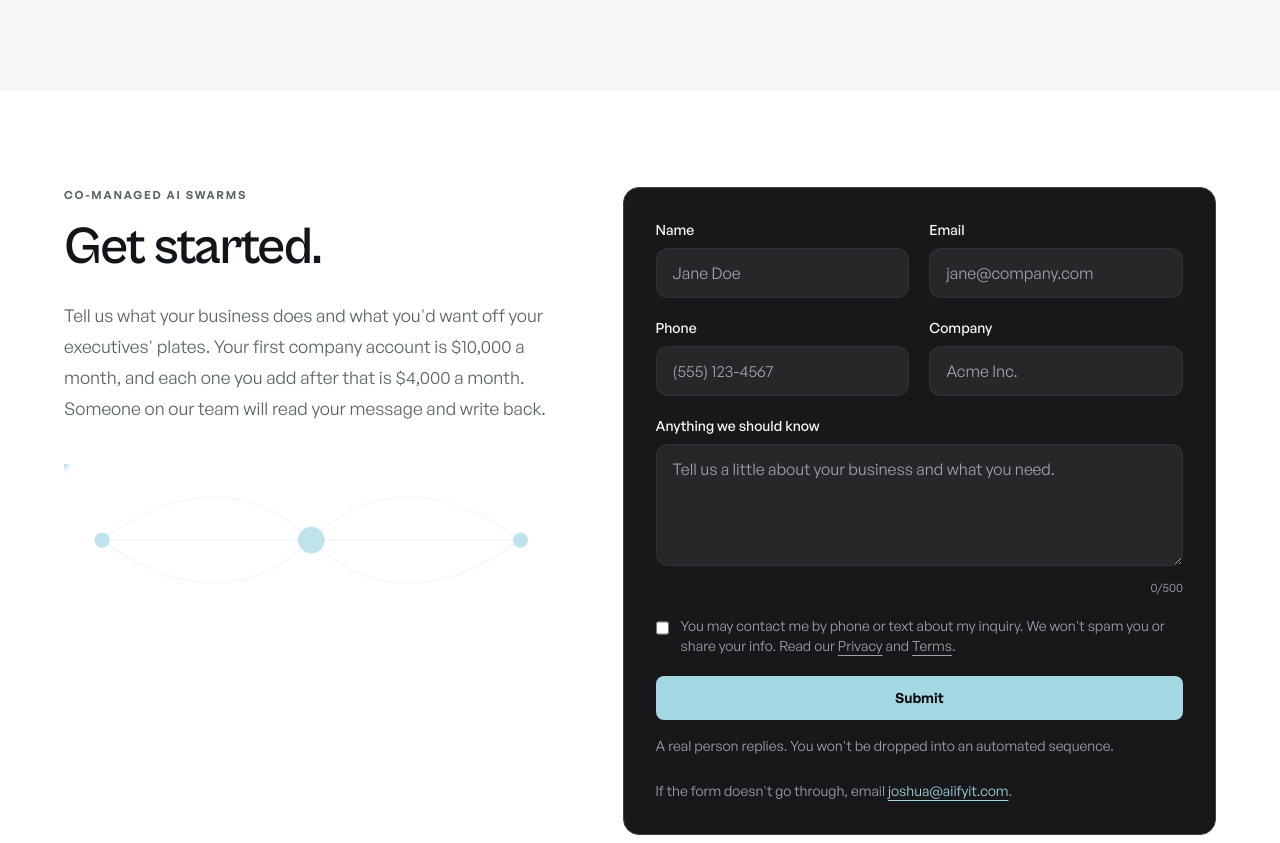
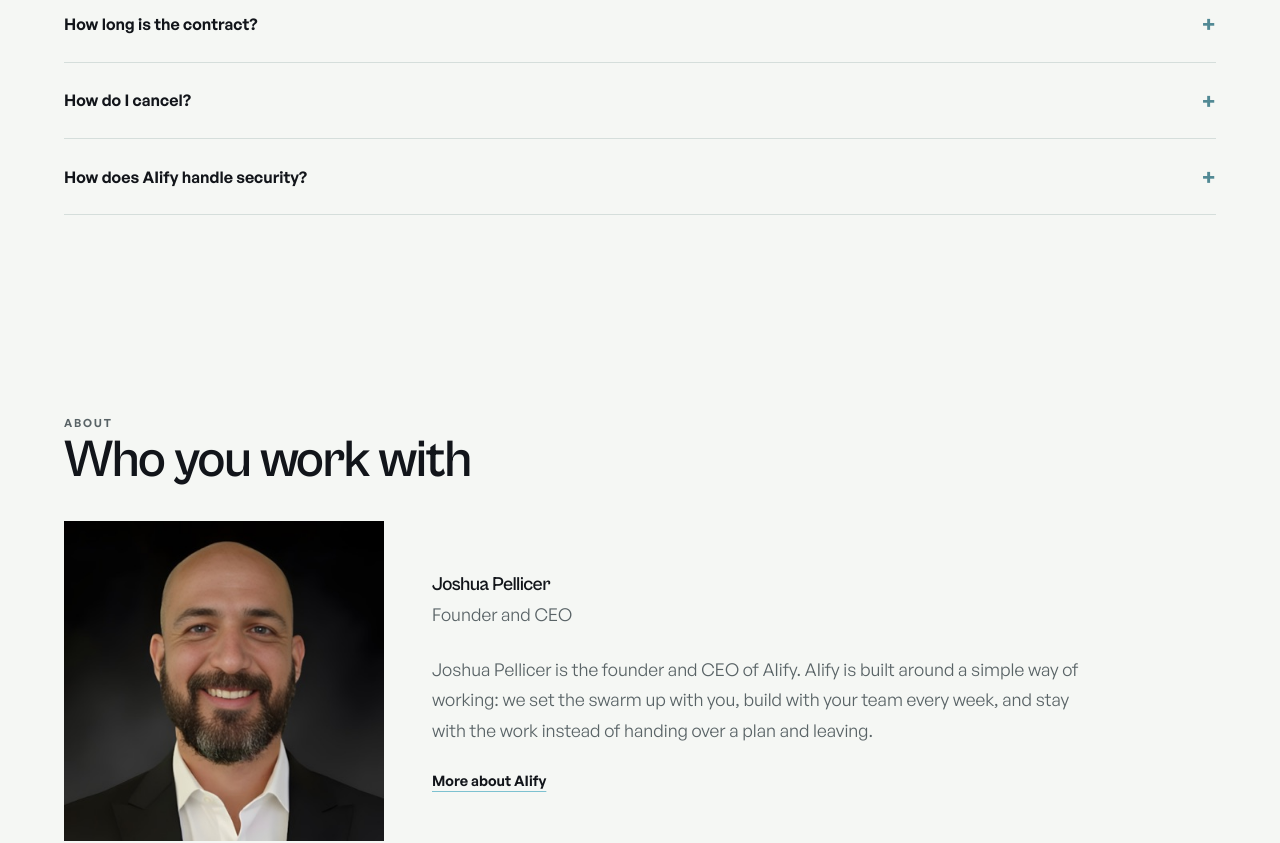
Before and after one commit to aiifyit/aiifyit.github.io, a React (Vite) app: page /about/ in a window 1280 px wide. Shown: the part 7620-8463 px from the top of the page. Built offline with nearby package versions, Linux system fonts and the light colour scheme.

Commit message:
Add homepage FAQs, a founder section, and matching terms facts. (#64)
Document contract length, cancellation notice, and the stated security practice. Add a short About section for Joshua Pellicer that links to /about/. No booking link and no unpublished client proof.

```diff
--- a/content/pages/terms.json
+++ b/content/pages/terms.json
@@ -24,6 +24,19 @@
       ]
     },
     {
+      "title": "Engagement length and cancellation",
+      "paragraphs": [
+        "An engagement starts with 90 days on a month-to-month basis. After those 90 days, there is an 18-month commitment. Either way, cancelling takes 30 days' notice.",
+        "This is a summary, not the agreement itself. A signed engagement, if we work together, is what governs the actual work."
+      ]
+    },
+    {
+      "title": "Security",
+      "paragraphs": [
+        "AIify carries cyber insurance and has an advanced company security protocol that covers the business, all team members, and our clients, with an utmost focus on safety and innovation."
+      ]
+    },
+    {
       "title": "Contact",
       "paragraphs": [
         "Questions about these terms can be sent to joshua@aiifyit.com."
--- a/scripts/build-pages.mjs
+++ b/scripts/build-pages.mjs
@@ -3,7 +3,7 @@ import { renderPage } from './page-template.mjs';
 import { renderHome } from './home-template.mjs';
 import { auditDirectory } from './content-audit.mjs';
 import { renderService } from './service-template.mjs';
-import { renderArticle, renderIndex, escapeHtml } from './article-template.mjs';
+import { renderArticle, renderIndex, escapeHtml, safeJson } from './article-template.mjs';
 const site = JSON.parse(await readFile('content/site.json', 'utf8'));
 const inquiry = JSON.parse(await readFile('content/inquiry.json', 'utf8'));
 if (!/^[A-Z0-9._%+-]+@[A-Z0-9.-]+\.[A-Z]{2,}$/i.test(inquiry.recipient)) throw new Error('Invalid inquiry recipient');
@@ -16,7 +16,18 @@ const shell = await readFile('dist/index.html', 'utf8');
 const stylesheets = [...shell.matchAll(/<link\b[^>]*rel="stylesheet"[^>]*href="([^"]+)"/g)].map(match => match[1]);
 if (!stylesheets.length) throw new Error('Built site stylesheet not found');
 const homeCopy = JSON.parse(await readFile('src/data/homeCopy.json', 'utf8'));
-const home = shell.replace('<div id="root"></div>', `<div id="root">${renderHome(homeCopy)}</div>`);
+const faqSchema = {
+  '@context': 'https://schema.org',
+  '@type': 'FAQPage',
+  mainEntity: homeCopy.ownership.questions.map(({ q, a }) => ({
+    '@type': 'Question',
+    name: q,
+    acceptedAnswer: { '@type': 'Answer', text: a },
+  })),
+};
+const home = shell
+  .replace('</head>', `<script type="application/ld+json">${safeJson(faqSchema)}</script>\n</head>`)
+  .replace('<div id="root"></div>', `<div id="root">${renderHome(homeCopy)}</div>`);
 await writeFile('dist/index.html', home);
 await copyFile('dist/index.html', 'dist/404.html');
 for (const slug of ['about', 'privacy', 'terms']) {
--- a/scripts/check-built-pages.mjs
+++ b/scripts/check-built-pages.mjs
@@ -169,13 +169,29 @@ assert(home.includes('Your first company account is $10,000 a month. Each accoun
 assert(home.includes(escapeHtml(homeCopy.quote.body)));
 assert.equal((home.match(/<h1\b/g) ?? []).length, 1);
 const initialRoot = home.slice(home.indexOf('<div id="root">'));
-for (const section of ['intro', 'model', 'evidence', 'economics', 'ownership', 'quote', 'explore']) {
+for (const section of ['intro', 'model', 'evidence', 'economics', 'ownership', 'about', 'quote', 'explore']) {
   assert(initialRoot.includes(escapeHtml(homeCopy[section].heading)), `${section} heading in initial HTML`);
 }
 for (const faq of homeCopy.ownership.questions) {
   assert(initialRoot.includes(escapeHtml(faq.q)));
   assert(initialRoot.includes(escapeHtml(faq.a)));
 }
+assert.equal(homeCopy.ownership.questions.length, 6);
+for (const value of ['Joshua Pellicer', 'Founder and CEO', homeCopy.about.body]) assert(initialRoot.includes(escapeHtml(value)));
+assert(initialRoot.includes('src="/images/team/joshua.jpg"'));
+assert(initialRoot.includes('href="/about/">More about AIify</a>'));
+assert(initialRoot.indexOf('id="ownership"') < initialRoot.indexOf('id="about"'));
+assert(initialRoot.indexOf('id="about"') < initialRoot.indexOf('id="quote"'));
+assert(!/calendly|timewithjosh|href="\/book\/?"/i.test(home));
+const homeHead = home.slice(0, home.indexOf('</head>'));
+const faqSchemas = [...homeHead.matchAll(/<script type="application\/ld\+json">([\s\S]*?)<\/script>/g)]
+  .map(match => JSON.parse(match[1])).filter(schema => schema['@type'] === 'FAQPage');
+assert.equal(faqSchemas.length, 1, 'Homepage has one FAQPage schema in the document head');
+assert.equal(faqSchemas[0]['@context'], 'https://schema.org');
+assert.deepEqual(faqSchemas[0].mainEntity, homeCopy.ownership.questions.map(({ q, a }) => ({
+  '@type': 'Question', name: q, acceptedAnswer: { '@type': 'Answer', text: a },
+})));
+assert(!initialRoot.includes('application/ld+json'), 'FAQ schema stays outside the React root');
 const originalHome = await readFile('index.html', 'utf8');
 assert.equal(home.match(/<title>.*?<\/title>/)[0], originalHome.match(/<title>.*?<\/title>/)[0]);
 for (const meta of ['name="description"', 'property="og:image"', 'name="twitter:image"']) {
@@ -211,6 +227,14 @@ for (const slug of ['about', 'privacy', 'terms']) {
     assert(html.includes(`<h2>${escapeHtml(section.title)}</h2>`));
     for (const paragraph of section.paragraphs) assert(html.includes(escapeHtml(paragraph)));
   }
+  if (slug === 'terms') {
+    const engagement = "An engagement starts with 90 days on a month-to-month basis. After those 90 days, there is an 18-month commitment. Either way, cancelling takes 30 days' notice.";
+    const summary = 'This is a summary, not the agreement itself. A signed engagement, if we work together, is what governs the actual work.';
+    const security = 'AIify carries cyber insurance and has an advanced company security protocol that covers the business, all team members, and our clients, with an utmost focus on safety and innovation.';
+    for (const text of [engagement, summary, security]) assert(html.includes(escapeHtml(text)));
+    assert(html.indexOf('<h2>Engagement length and cancellation</h2>') < html.indexOf('<h2>Security</h2>'));
+    assert(html.indexOf('<h2>Security</h2>') < html.indexOf('<h2>Contact</h2>'));
+  }
   for (const href of ['/about/', '/privacy/', '/terms/']) assert(html.includes(`href="${href}"`));
 }
 for (const bot of ['robots', 'googlebot', 'bingbot']) {
--- a/scripts/home-template.mjs
+++ b/scripts/home-template.mjs
@@ -12,6 +12,7 @@ export function renderHome(copy) {
     ${section('credit', copy.evidence, `<ul>${copy.evidence.facts.map(fact => `<li>${e(fact)}</li>`).join('')}</ul>${p(copy.evidence.closing)}`)}
     ${section('pricing', copy.economics, points(copy.economics.points) + p(`${copy.economics.accountLabel}: ${copy.economics.accountFee}`) + p(`${copy.economics.addLabel}: ${copy.economics.additionalAccountFee}`) + p(copy.economics.accountMembers.join(' + ')))}
     ${section('ownership', copy.ownership, points(copy.ownership.points) + `<h3>${e(copy.ownership.questionsLabel)}</h3>` + copy.ownership.questions.map(item => `<details open><summary>${e(item.q)}</summary>${p(item.a)}</details>`).join(''))}
+    ${section('about', { ...copy.about, body: '' }, `<div class="home-founder-row"><img src="${e(copy.about.image)}" alt="${e(copy.about.name)}" width="${copy.about.imageWidth}" height="${copy.about.imageHeight}" loading="lazy"><div><h3>${e(copy.about.name)}</h3><p class="offer-prose">${e(copy.about.title)}</p><p class="offer-prose mt-6">${e(copy.about.body)}</p><a class="offer-text-link inline-block mt-6" href="${e(copy.about.href)}">${e(copy.about.linkLabel)}</a></div></div>`)}
     ${section('quote', copy.quote, `<a href="/inquire/">${e(copy.cta)}</a>${p(copy.quote.reply)}`)}
     ${section('services', copy.explore, '<ul><li><a href="/services/workflow-automation/">Workflow automation</a></li><li><a href="/services/custom-ai-agents/">Custom AI agents</a></li><li><a href="/services/workflow-integration/">Workflow integration</a></li><li><a href="/articles/">All articles</a></li></ul>')}
   </main><footer class="offer-wrap"><nav aria-label="Footer navigation"><a href="/about/">About</a> · <a href="/privacy/">Privacy</a> · <a href="/terms/">Terms</a> · <a href="/inquire/">Get started</a></nav></footer></div>`;
--- a/src/data/homeCopy.json
+++ b/src/data/homeCopy.json
@@ -146,6 +146,18 @@
       {
         "q": "Who does an account cover?",
         "a": "One account is an executive and their immediate assistant, such as a chief of staff or executive assistant. We only serve executives and their assistants. If more of your leadership team wants in, add another account."
+      },
+      {
+        "q": "How long is the contract?",
+        "a": "The first 90 days are month to month. After that, there is an 18-month commitment."
+      },
+      {
+        "q": "How do I cancel?",
+        "a": "Give us 30 days' notice."
+      },
+      {
+        "q": "How does AIify handle security?",
+        "a": "AIify carries cyber insurance and has an advanced company security protocol covering the business, all team members, and clients, with an utmost focus on safety and innovation."
       }
     ]
   },
@@ -158,5 +170,17 @@
     "label": "Learn more",
     "heading": "Notes from the work, and our services.",
     "body": "Read what we've learned building swarms with clients, or look through a service page and reach out from there."
+  },
+  "about": {
+    "label": "About",
+    "heading": "Who you work with",
+    "name": "Joshua Pellicer",
+    "title": "Founder and CEO",
+    "image": "/images/team/joshua.jpg",
+    "imageWidth": 400,
+    "imageHeight": 400,
+    "body": "Joshua Pellicer is the founder and CEO of AIify. AIify is built around a simple way of working: we set the swarm up with you, build with your team every week, and stay with the work instead of handing over a plan and leaving.",
+    "linkLabel": "More about AIify",
+    "href": "/about/"
   }
 }
--- a/src/index.css
+++ b/src/index.css
@@ -466,6 +466,11 @@ html[data-page="offer"] { background: #09090b; scroll-padding-top: 6.5rem; }
 .home-offer .offer-section { padding-bottom:6.5rem; }
 .home-offer .offer-hero-grid { min-height: calc(100svh - 6.5rem); }
 .home-offer .offer-compare-toolbar { display:block; }
+.home-founder-row { display:grid; gap:2rem; align-items:center; margin-top:2rem; }
+.home-founder-row img { width:100%; max-width:20rem; height:auto; }
+@media (min-width:700px) {
+  .home-founder-row { grid-template-columns:minmax(0,20rem) minmax(0,1fr); gap:3rem; }
+}
 .home-explore-links { display: grid; gap: 1rem; margin-top: 2rem; padding: 0; list-style: none; max-width: 42rem; }
 .home-explore-links a { font-weight: 600; text-decoration: underline; text-decoration-color: #7DC1D0; text-underline-offset: 5px; color: var(--offer-ink); }
 @media (min-width: 700px) {
--- a/src/pages/MarketingPage.tsx
+++ b/src/pages/MarketingPage.tsx
@@ -93,6 +93,22 @@ export default function MarketingPage() {
 
         <OwnershipChapter copy={copy} Graphic={HomeOwnership} />
 
+        <section id="about" className="offer-section" aria-labelledby="about-heading">
+          <Reveal className="offer-wrap">
+            <p className="offer-eyebrow">{copy.about.label}</p>
+            <OfferHeading id="about-heading">{copy.about.heading}</OfferHeading>
+            <div className="home-founder-row">
+              <img src={copy.about.image} alt={copy.about.name} width={copy.about.imageWidth} height={copy.about.imageHeight} loading="lazy" />
+              <div>
+                <h3>{copy.about.name}</h3>
+                <p className="offer-prose">{copy.about.title}</p>
+                <p className="offer-prose mt-6">{copy.about.body}</p>
+                <a href={copy.about.href} className="offer-text-link inline-block mt-6">{copy.about.linkLabel}</a>
+              </div>
+            </div>
+          </Reveal>
+        </section>
+
         <section id="quote" className="offer-quote offer-section">
           <Reveal className="offer-wrap offer-quote-grid">
             <div>
```
Also changed, not shown: 1 other file (tests, documents, lock files or other folders).
